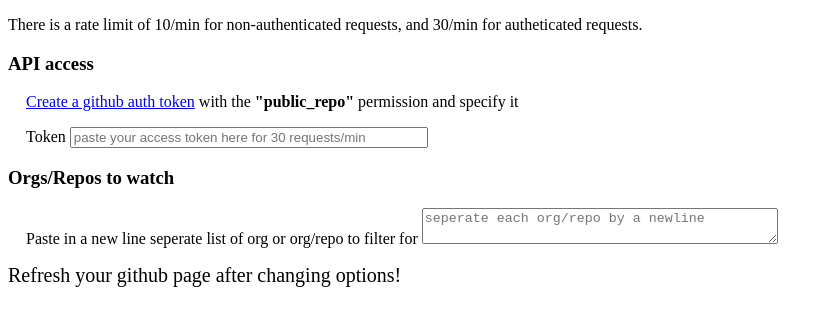
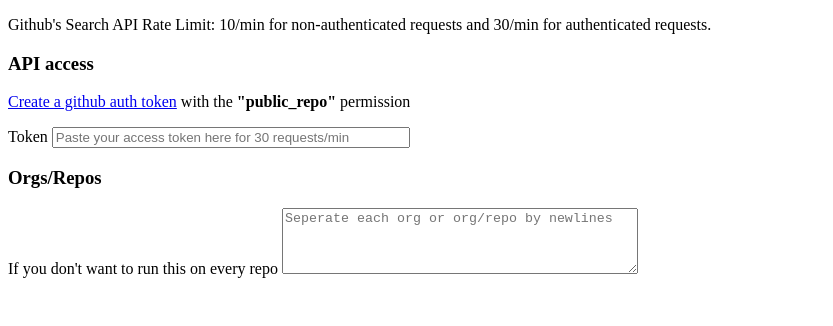
Before and after one commit to hzoo/contributors-on-github, a browser extension: page src/options.html in a window 1280 px wide. Shown: the whole page, without its empty margins (0-833 px from the left). Drawn offline with Linux system fonts and the light colour scheme.

Commit message:
Cleanup and fixes: inject on github.com/*, fix regex since repos can have '.' or '_' or '-'

```diff
--- a/src/open-options.js
+++ b/src/open-options.js
@@ -9,8 +9,8 @@
 
 // since it looks like github uses pushState for navigation between issues
 chrome.webNavigation.onHistoryStateUpdated.addListener((details) => {
-  if (details.url.match(/https?:\/\/(www\.)?github\.com\/\w+\/\w+\/pull\/\d+$/)) {
-    chrome.tabs.query({active: true, currentWindow: true}, function(tabs) {
+  if (details.url.match(/https?:\/\/(www\.)?github\.com\/[\w_.-]+\/[\w_.-]+\/pull\/\d+/)) {
+    chrome.tabs.query({ active: true, currentWindow: true }, function(tabs) {
       chrome.tabs.sendMessage(tabs[0].id, "update");
     });
   }
--- a/src/options.html
+++ b/src/options.html
@@ -4,24 +4,11 @@
     <meta charset="utf-8">
     <title>Github Contributor Stats</title>
     <style>
-      section {
-        -webkit-padding-start: 18px;
-      }
-      section h3 {
-        -webkit-margin-start: -18px;
-      }
       input[type='text'] {
         width: 350px;
       }
       textarea {
         width: 350px;
-      }
-      span.description {
-        font-style: italic;
-        color: grey;
-      }
-      .update-text {
-        font-size: 20px;
       }
     </style>
     <script src="storage.js"></script>
@@ -29,21 +16,18 @@
   </head>
   <body>
     <p>
-      There is a rate limit of 10/min for non-authenticated requests, and 30/min for autheticated requests.
+      Github's Search API Rate Limit: 10/min for non-authenticated requests and 30/min for authenticated requests.
     </p>
     <section>
       <h3>API access</h3>
-      <p class="description"><a id="gh_link" href="https://github.com/settings/tokens/new?scopes=public_repo&description=Github Contributor Stats" target="gh_target">Create a github auth token</a> with the <strong>"public_repo"</strong> permission and specify it</p>
+      <p class="description"><a id="gh_link" href="https://github.com/settings/tokens/new?scopes=public_repo&description=Github Contributor Stats" target="gh_target">Create a github auth token</a> with the <strong>"public_repo"</strong> permission</p>
       <label for="oauth_token">Token</label>
-      <input type="text" id="oauth_token" placeholder="paste your access token here for 30 requests/min">
+      <input type="text" id="oauth_token" placeholder="Paste your access token here for 30 requests/min">
     </section>
     <section>
-      <h3>Orgs/Repos to watch</h3>
-      <label for="repos">Paste in a new line seperate list of org or org/repo to filter for</label>
-      <textarea id="repos" placeholder="seperate each org/repo by a newline"></textarea>
-      <p class="description"></p>
+      <h3>Orgs/Repos</h3>
+      <label for="repos">If you don't want to run this on every repo</label>
+      <textarea rows="4" id="repos" placeholder="Seperate each org or org/repo by newlines"></textarea>
     </section>
-
-    <div class="update-text">Refresh your github page after changing options!</div>
   </body>
 </html>
```
Also changed, not shown: src/index.js (+16 -6 lines), README.md, src/manifest.json.
